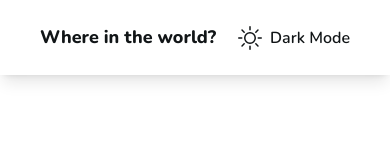
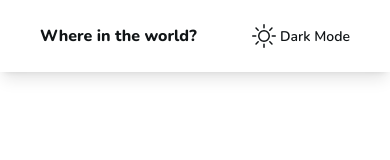
Before and after one commit to sharpartzgh/Country-App, a React (Vite) app: page /infopage in a window 390 px wide. Shown: the top 160 px of the page. Built offline with nearby package versions, Linux system fonts and the light colour scheme.

Commit message:
text display on mobile fixed

```diff
--- a/src/App.jsx
+++ b/src/App.jsx
@@ -34,12 +34,12 @@ function App() {
       <div className='  dark:bg-[#202C36] w-full min-h-screen'>
           <header className='flex  font-Nunito text-[#111517] bg-[#FFFFFF] dark:bg-[#2B3844] dark:text-[#FFFFFF] w-full justify-between py-6 px-10 shadow-lg'>
               <div>
-                <h1 className=' text-[24px] font-extrabold mobile:text-[18px]'>Where in the world?</h1>
+                <h1 className=' text-[24px] font-extrabold mobile:text-[16px]'>Where in the world?</h1>
               </div>
-              <div className='flex text-center items-center gap-2'>
+              <div className='flex text-center items-center gap-1'>
               {darkMode ? <IoMoonOutline className=' mobile:h-5 mobile-w-5 cursor-pointer h-6 w-6' onClick={()=> setDarkMode(!darkMode)}/>  :
                 <BsSun onClick={()=> setDarkMode(!darkMode)} className=' cursor-pointer h-6 w-6'/>}
-                <span className=' font-semibold text-[24px] mobile:text-[16px] text '>{darkMode ? 'Light Mode' : 'Dark Mode'}</span>
+                <span className=' font-semibold text-[24px] mobile:text-[14px] text '>{darkMode ? 'Light Mode' : 'Dark Mode'}</span>
               </div>
             </header>
           <div>
```
